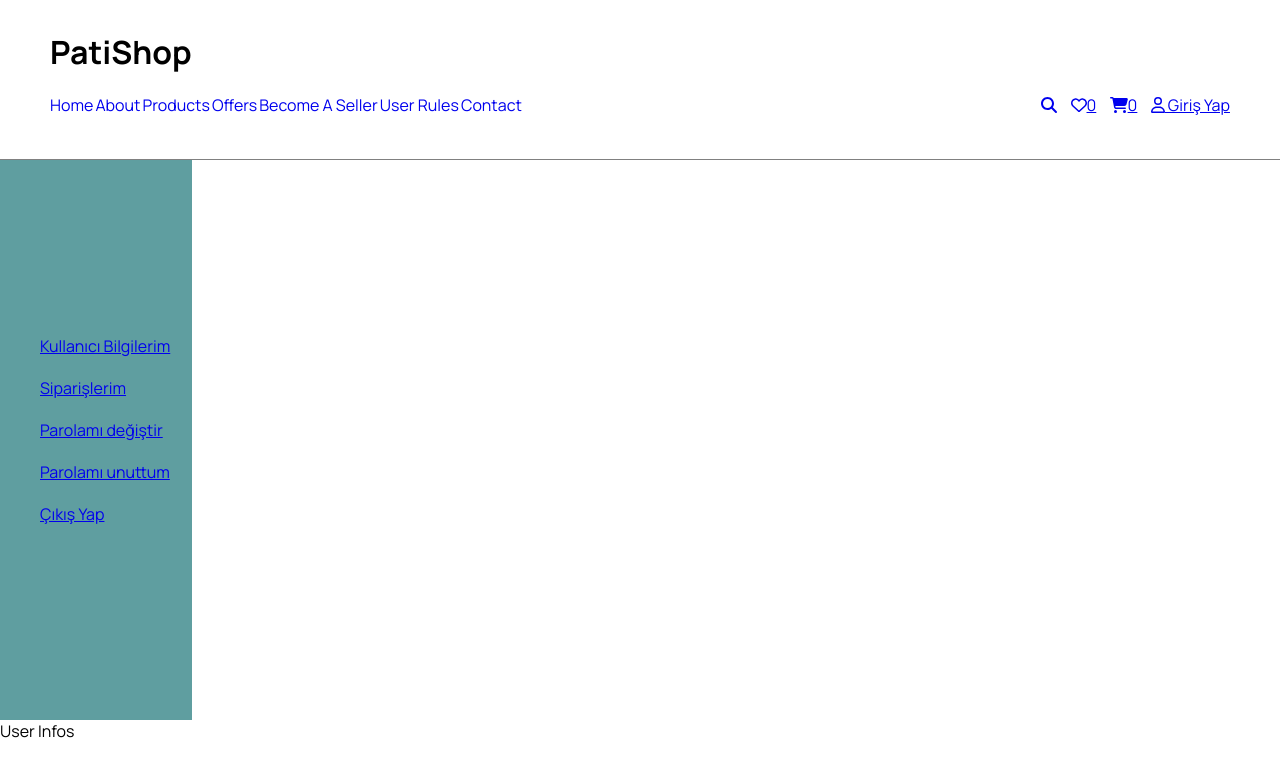
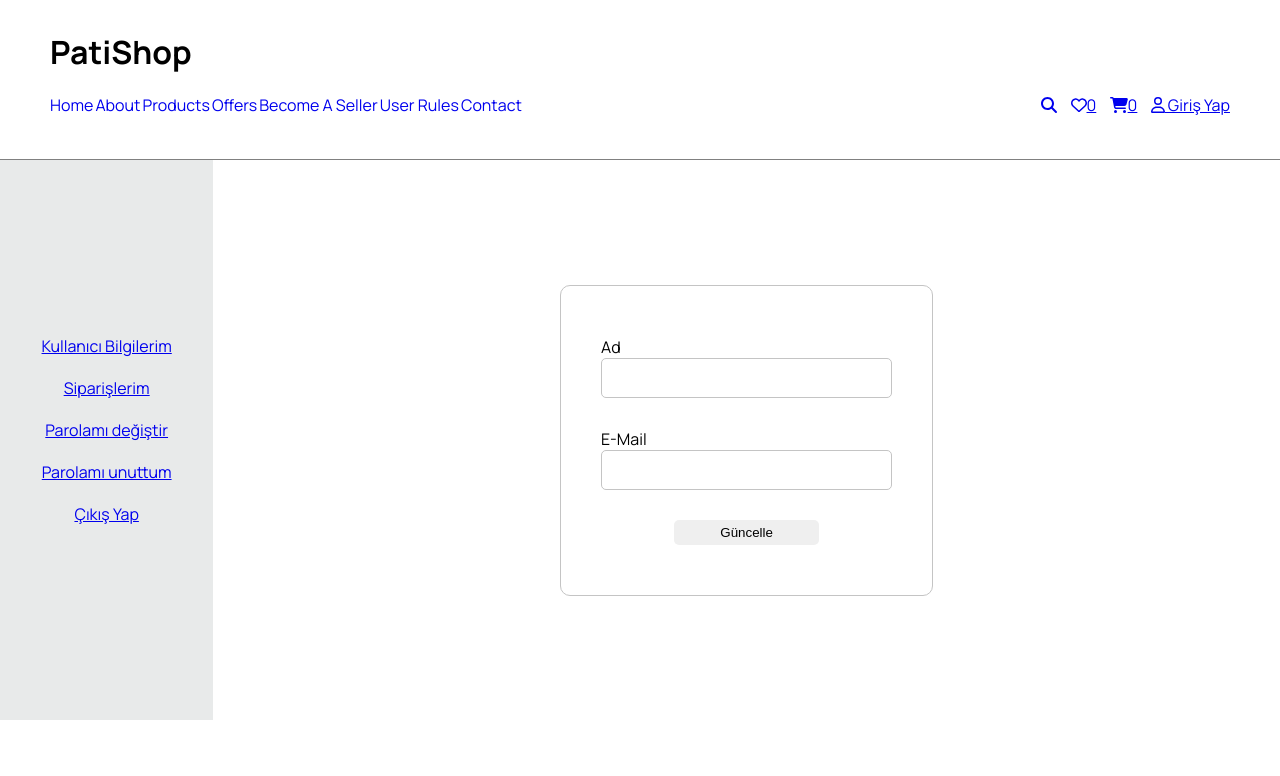
Before and after one commit to saglamburcu/e-commerce, a React (Create React App) app in the folder frontend/: page /account/user-infos in a window 1280 px wide. Shown: the top 776 px of the page. Built offline with nearby package versions, Linux system fonts and the light colour scheme; no server answers.

Commit message:
Update user info on the account page

```diff
--- a/frontend/src/api.js
+++ b/frontend/src/api.js
@@ -91,8 +91,32 @@ export const fetchCreateOrder = async (data) => {
 
 // Get All Reviews Of The Product
 export const fetchAllReviews = async (productId) => {
-  const res = await fetch(`http://localhost:4000/api/reviews?id=${productId}`);
+  const res = await fetch(`http://localhost:4000/api/reviews?id=${productId}`, { credentials: 'include' });
   const data = await res.json();
 
   return data.reviews;
 }
+
+// Get User Details
+export const fetchUserDetails = async () => {
+  const res = await fetch("http://localhost:4000/api/me", { credentials: 'include' });
+  const data = await res.json();
+
+  return data.user;
+}
+
+// Update User Info
+export const fetchUpdateUserInfo = async (data) => {
+  const res = await fetch("http://localhost:4000/api/me/update/info", {
+    method: 'PUT',
+    body: JSON.stringify(data),
+    headers: {
+      'Content-type': 'application/json; charset=UTF-8',
+    },
+    credentials: 'include'
+  });
+
+  const resData = await res.json();
+
+  console.log(resData);
+}
--- a/frontend/src/components/AccountPageComponents/AccountMenu/AccountMenu.scss
+++ b/frontend/src/components/AccountPageComponents/AccountMenu/AccountMenu.scss
@@ -1,13 +1,13 @@
 .accountmenu {
+  width: 20%;
+
   &__item {
-    width: 15%;
     min-height: 70vh;
-    background-color: cadetblue;
+    background-color: rgba(207, 211, 211, 0.479);
     display: flex;
-    align-items: baseline;
+    align-items: center;
     justify-content: center;
     flex-direction: column;
-    padding-left: 40px;
 
     a {
       margin-bottom: 20px;
--- a/frontend/src/components/AccountPageComponents/UserInfos/UserInfos.jsx
+++ b/frontend/src/components/AccountPageComponents/UserInfos/UserInfos.jsx
@@ -1,6 +1,47 @@
+import "./UserInfos.scss";
+import { useState, useEffect, useContext } from "react";
+import { fetchUserDetails, fetchUpdateUserInfo } from "../../../api";
+import { UserContext } from "../../../context/UserContext";
+
 const UserInfos = () => {
+  const [userDetails, setUserDetails] = useState(null);
+  const [name, setName] = useState("");
+  const [email, setEmail] = useState("");
+
+  const {setUserInfo} = useContext(UserContext);
+
+  useEffect(() => {
+    (async () => {
+      const userInfo = await fetchUserDetails();
+      setUserDetails(userInfo);
+    })()
+  }, []);
+
+  useEffect(() => {
+    if(userDetails) {
+      setName(userDetails.name)
+      setEmail(userDetails.email)
+    }
+  }, [userDetails])
+
+  const handleSubmit = async (e) => {
+    e.preventDefault();
+    await fetchUpdateUserInfo({name, email});
+    setUserInfo(prev => ({...prev, name, email}));
+  }
+
   return (
-    <div>User Infos</div>
+    <div className="user__infos">
+      <form className="user__infos__form" onSubmit={handleSubmit}>
+          <label htmlFor="userName">Ad</label>
+          <input id="userName" type="text" value={name} onChange={(e) => setName(e.target.value)} />
+
+          <label htmlFor="email">E-Mail</label>
+          <input id="email" type="text" value={email} onChange={(e) => setEmail(e.target.value)} />
+
+          <button type="submit">Güncelle</button>
+      </form>
+    </div>
   )
 }
 
--- a/frontend/src/components/AccountPageComponents/UserInfos/UserInfos.scss
+++ b/frontend/src/components/AccountPageComponents/UserInfos/UserInfos.scss
@@ -0,0 +1,31 @@
+.user__infos {
+  width: 100%;
+  display: flex;
+  align-items: center;
+  justify-content: center;
+
+  &__form {
+    width: 35%;
+    display: flex;
+    flex-direction: column;
+    border: 1px solid rgb(196, 196, 196);
+    border-radius: 10px;
+    padding: 50px 40px;
+
+    input {
+      margin-bottom: 30px;
+      height: 40px;
+      border: 1px solid rgb(196, 196, 196);
+      border-radius: 5px;
+      padding-left: 10px;
+    }
+
+    button {
+      width: 50%;
+      margin: 0 auto;
+      padding: 5px 30px;
+      border: none;
+      border-radius: 5px;
+    }
+  }
+}
--- a/frontend/src/pages/Account/Account.jsx
+++ b/frontend/src/pages/Account/Account.jsx
@@ -1,12 +1,13 @@
+import "./Account.scss";
 import AccountMenu from "../../components/AccountPageComponents/AccountMenu/AccountMenu";
 import { Outlet } from "react-router-dom";
 
 const Account = () => {
   return (
-    <>
+    <div className="account">
       <AccountMenu />
       <Outlet />
-    </>
+    </div>
   )
 }
 
--- a/frontend/src/pages/Account/Account.scss
+++ b/frontend/src/pages/Account/Account.scss
@@ -0,0 +1,5 @@
+.account {
+  display: flex;
+  width: 100vw;
+
+}
```
